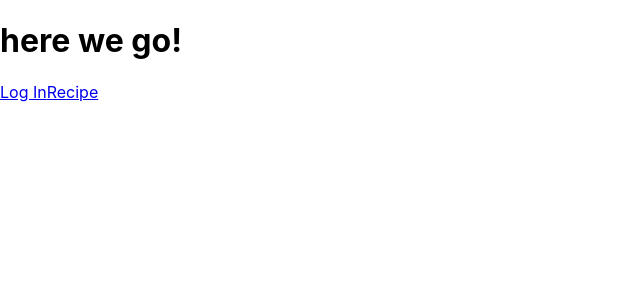
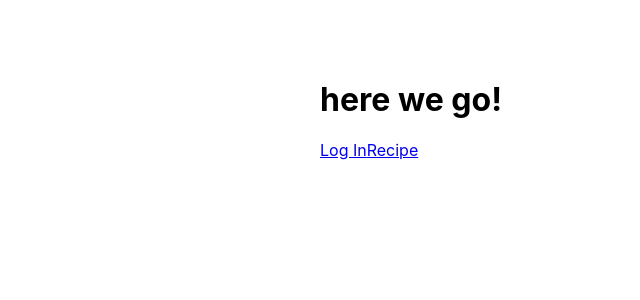
Before and after one commit to LockettPundt/React-recipe-blog, a React (Create React App) app: page / in a window 1280 px wide. Shown: the top 300 px of the page, without its empty margins (0-640 px from the left). Built offline with nearby package versions, Linux system fonts and the light colour scheme.

Commit message:
imported the Wrapper styled component and wrapped the whole body in the component.

```diff
--- a/src/App.js
+++ b/src/App.js
@@ -5,7 +5,7 @@ import axios from 'axios';
 import Recipes from './components/Recipes';
 import LogIn from './components/LogIn';
 import SingleRecipe from './components/SingleRecipe';
-
+import Wrapper from './components/Wrapper'
 
 const App = () => {
   const [testInfo, setTestInfo ] = useState([]);
@@ -22,7 +22,7 @@ const App = () => {
 
 
   return (
-    <div className="App">
+    <Wrapper>
       <Router>
         <Route path='/' exact>
           <h1>{testInfo.title}here we go!</h1>
@@ -34,7 +34,7 @@ const App = () => {
         <Route path='/user/login' exact component={LogIn} />
 
       </Router>
-    </div>
+    </Wrapper>
   );
 }
 
```
